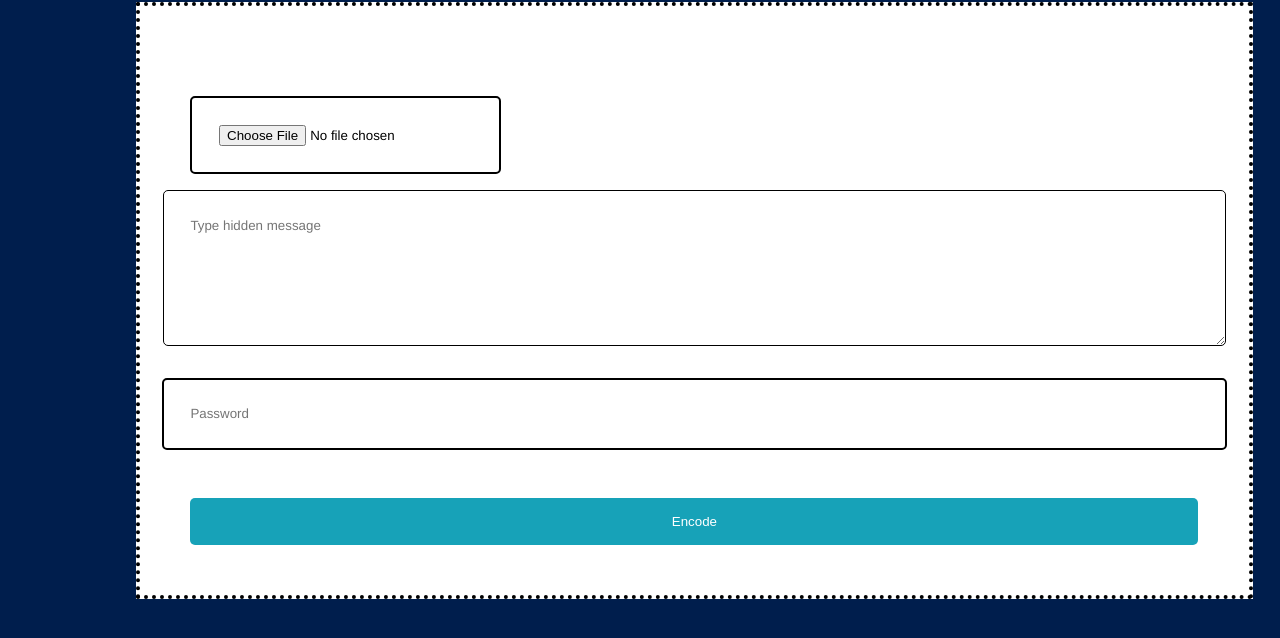
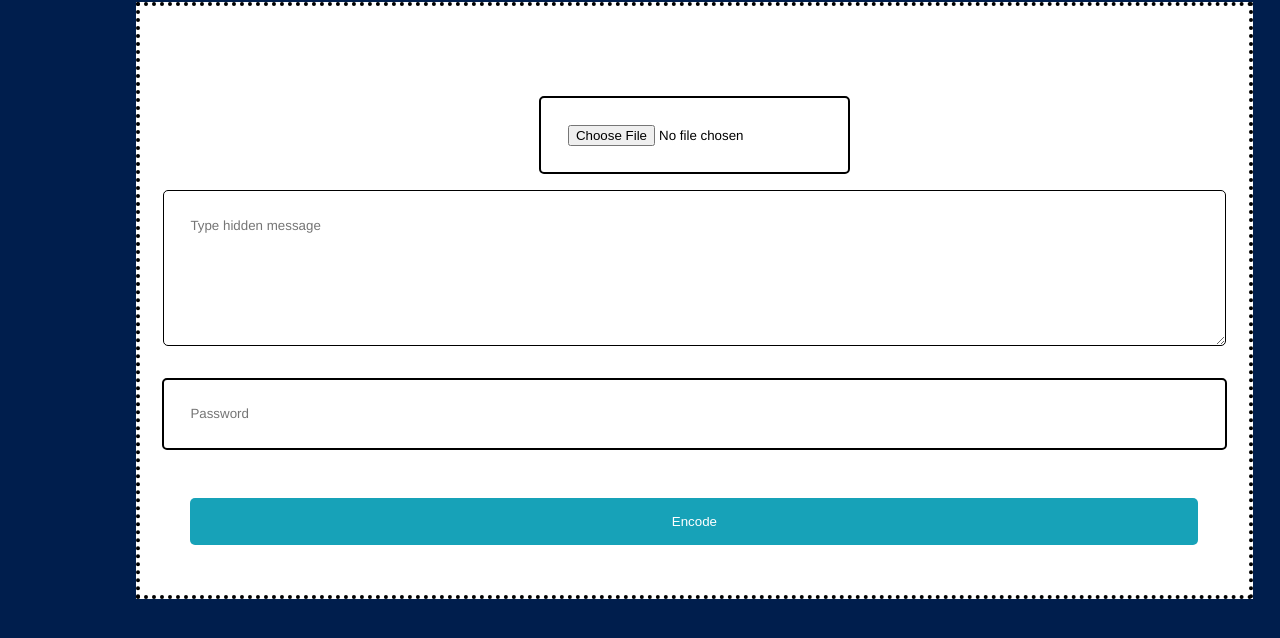
Before and after one commit to Azra-creator/tugascyber.py, a plain HTML site: page index.html in a window 1280 px wide. Shown: the part 284-922 px from the top of the page. Drawn offline with Linux system fonts and the light colour scheme.

Commit message:
Add files via upload

```diff
--- a/main.css
+++ b/main.css
@@ -70,7 +70,9 @@ input {
 
 .sectionbody {
     margin-top: 40px;
-    text-align: left;
+    width: 100%;
+    display: flex;
+    justify-content: center;
 }
 
 .step {
```
